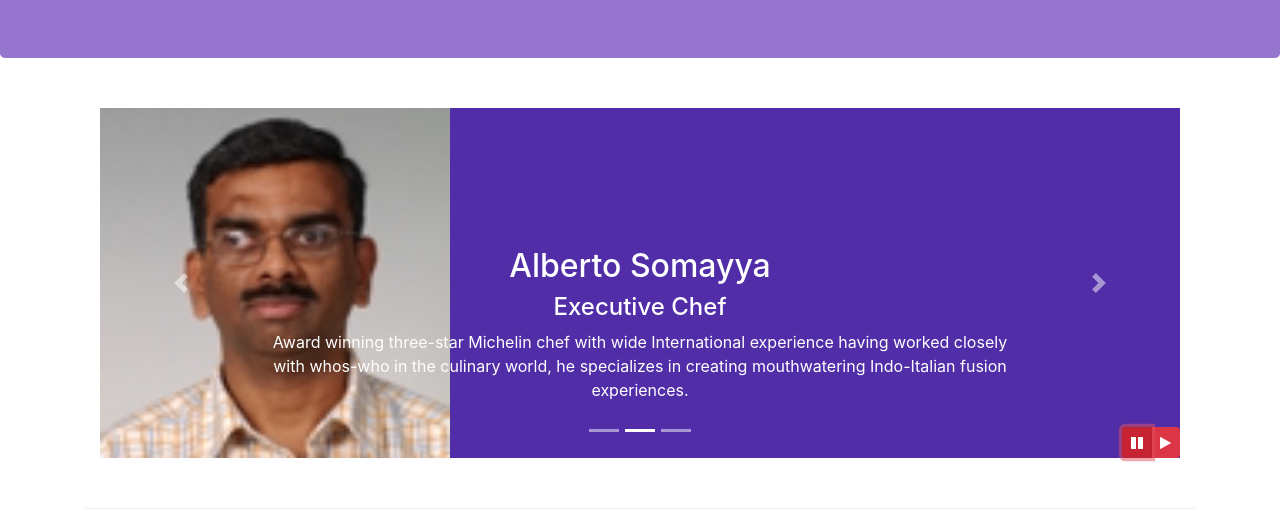
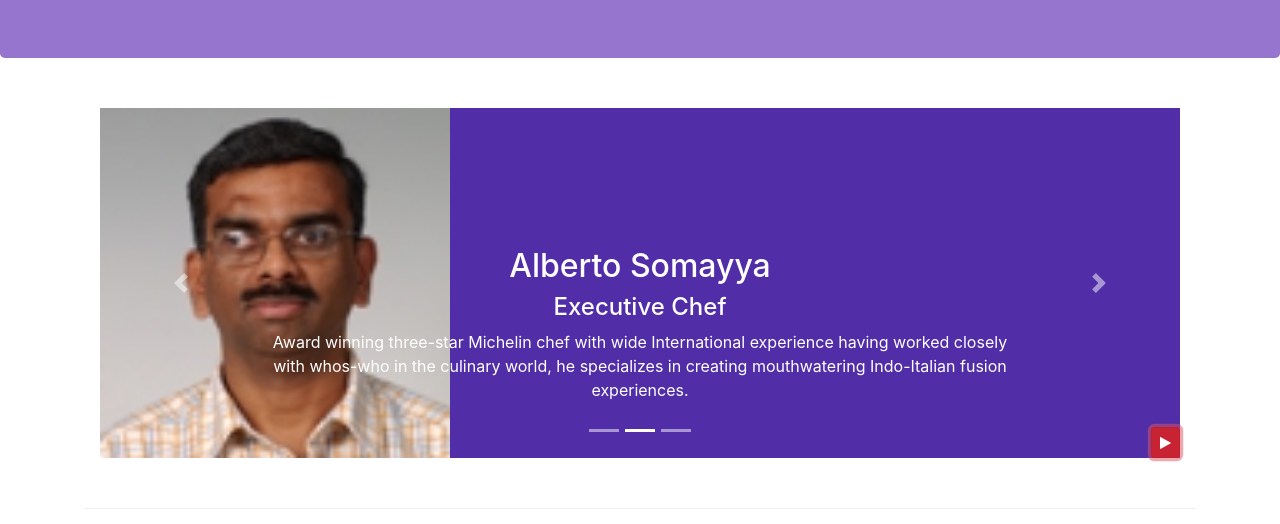
Before and after one commit to RockDevOps/conFusion, a website: page index.html in a window 1280 px wide. Both pictures are taken after a click on the button 1137 px from the left and 718 px from the top of the page. Shown: the part 276-800 px from the top of the page. Drawn offline with nearby package versions, Linux system fonts and the light colour scheme.

Commit message:
Mais Bootstrap JQuery

```diff
--- a/index.html
+++ b/index.html
@@ -223,14 +223,9 @@
                     <a class="carousel-control-next" href="#mycarousel" role="button" data-slide-to="next">
                         <span class="carousel-control-next-icon"></span>
                     </a>
-                    <div class="btn-group" id="carouselButton">
-                        <button class="btn btn-danger btn-sm" id="carousel-pause">
-                            <span class="fa fa-pause"></span>
-                        </button>
-                        <button class="btn btn-danger btn-sm" id="carousel-play">
-                            <span class="fa fa-play"></span>
-                        </button>
-                    </div>
+                    <button class="btn btn-danger btn-sm" id="carouselButton">
+                        <span id="carousel-button-icon" class="fa fa-pause"></span>
+                    </button>
                 </div>
             </div>
         </div>
@@ -338,11 +333,16 @@
             $('#mycarousel').carousel({
                 interval: 2000
             });
-            $('#carousel-pause').click(function() {
-                $('#mycarousel').carousel('pause');
-            });
-            $('#carousel-play').click(function() {
-                $('#mycarousel').carousel('cycle');
+            $("#carouselButton").click(function() {
+                if ($("#carouselButton").children("span").hasClass('fa-pause')) {
+                    $("#mycarousel").carousel('pause');
+                    $("#carouselButton").children("span").removeClass('fa-pause');
+                    $("#carouselButton").children("span").addClass('fa-play');
+                } else if ($("#carouselButton").children("span").hasClass('fa-play')) {
+                    $("#mycarousel").carousel('cycle');
+                    $("#carouselButton").children("span").removeClass('fa-play');
+                    $("#carouselButton").children("span").addClass('fa-pause');
+                }
             });
         });
     </script>
```
